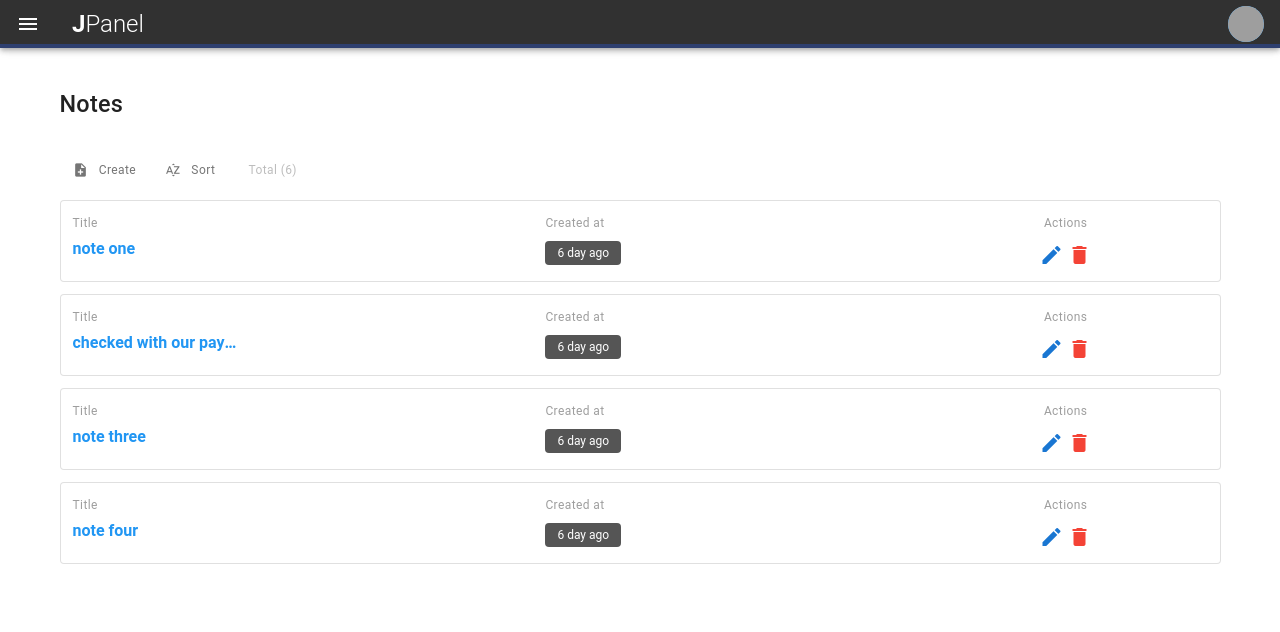
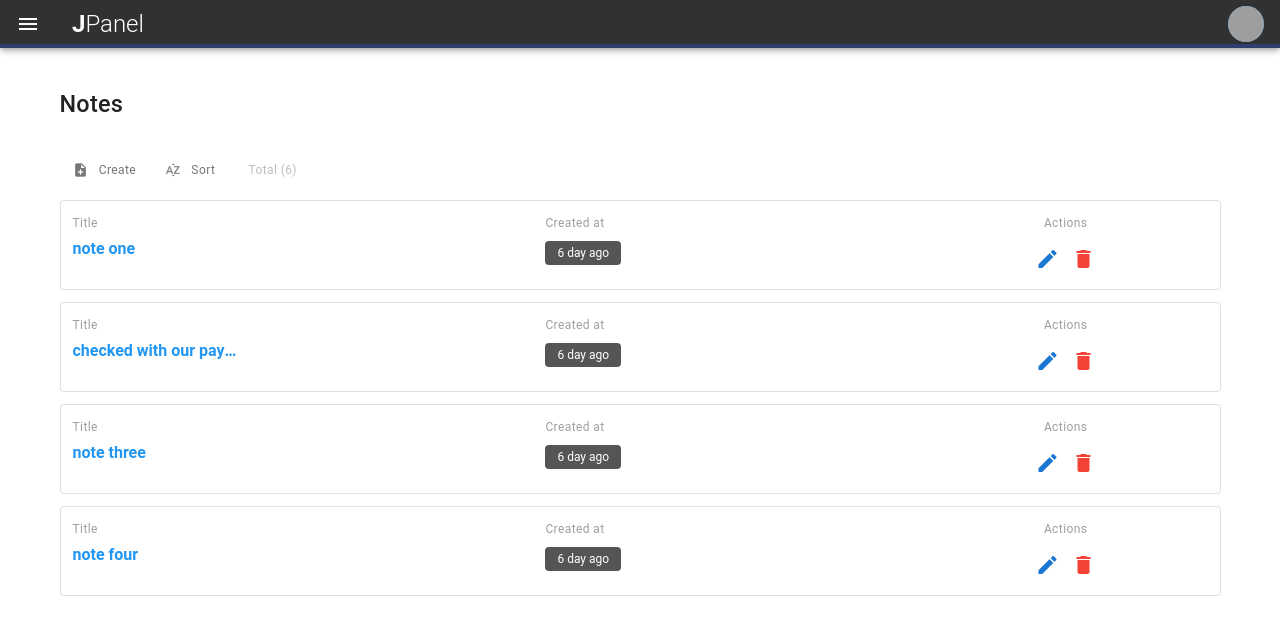
Before and after one commit to mohamadresaaa/jraw-web-app, a Vue app: page /user/notes in a window 1280 px wide. Shown: the top 632 px of the page. Built offline with nearby package versions, Linux system fonts and the light colour scheme; grey boxes are pictures that could not be loaded; a small style sheet from the web is missing.

Commit message:
fix pages

```diff
--- a/src/views/user/Notes.vue
+++ b/src/views/user/Notes.vue
@@ -91,10 +91,10 @@
             <v-flex xs6 sm6 md3 class="text-center text-xs-center">
               <div v-show="!$vuetify.breakpoint.smAndDown" class="caption grey--text">Actions</div>
               <div :class="`${ $vuetify.breakpoint.smAndDown ? '' : 'mt-2' }`">
-                <v-btn @click="editItem(item)" icon dark small color="primary">
+                <v-btn @click="editItem(item)" color="primary" icon dark>
                   <v-icon dark>edit</v-icon>
                 </v-btn>
-                <v-btn icon dark small @click="deleteItem(item)" color="red">
+                <v-btn @click="deleteItem(item)" color="red" icon dark>
                   <v-icon dark>delete</v-icon>
                 </v-btn>
               </div>
--- a/src/views/user/Posts.vue
+++ b/src/views/user/Posts.vue
@@ -25,7 +25,7 @@
       <v-flex xs12 sm12 md12>
         <v-layout wrap>
           <v-flex v-for="(item, index) in posts" :key="index" xs12 sm6 md4 lg4>
-            <v-card :class="`my-3 ${$vuetify.breakpoint.mdAndUp ? 'mx-2' : ''}`" max-width="344">
+            <v-card :class="`my-2 ${$vuetify.breakpoint.mdAndUp ? 'mx-2' : ''}`" max-width="344">
               <v-img :src="item.image" class="white--text align-end" height="200px">
                 <v-chip color="gray" text-color="white" class="subtitle-2 ma-2" dark label small>
                   {{ item.category.title }}
```
